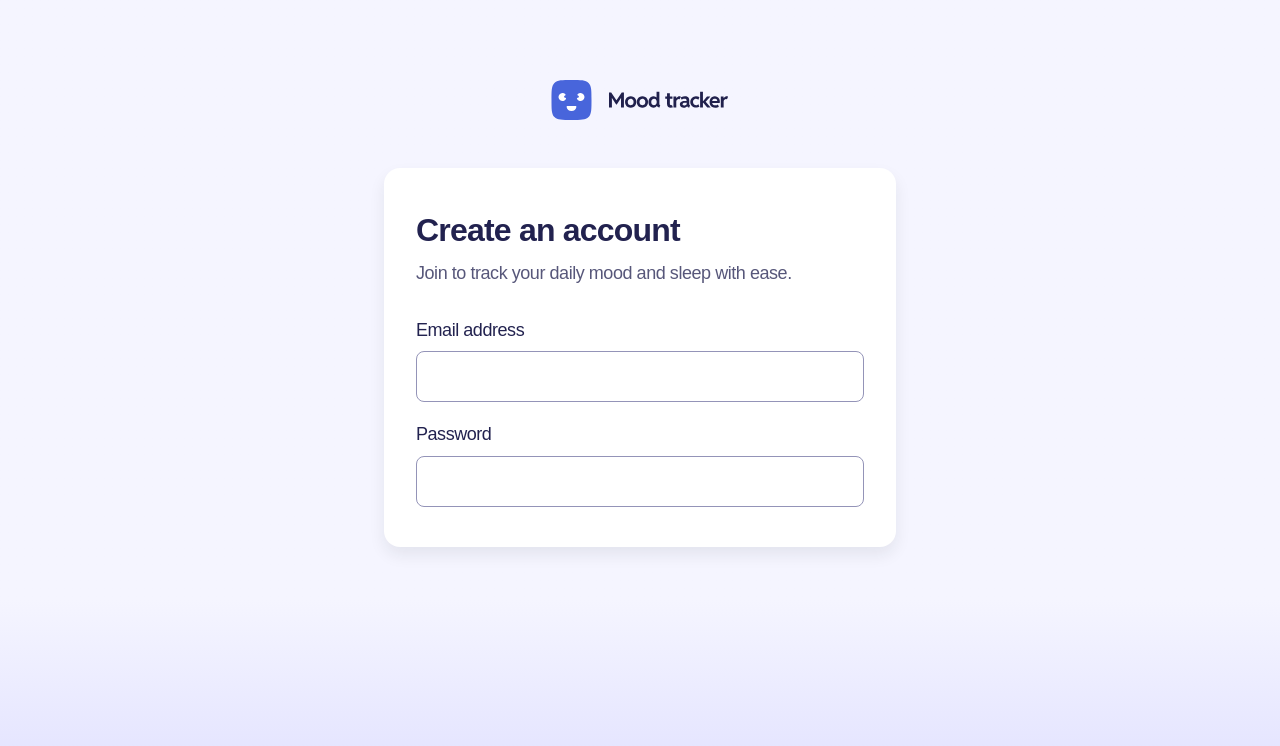
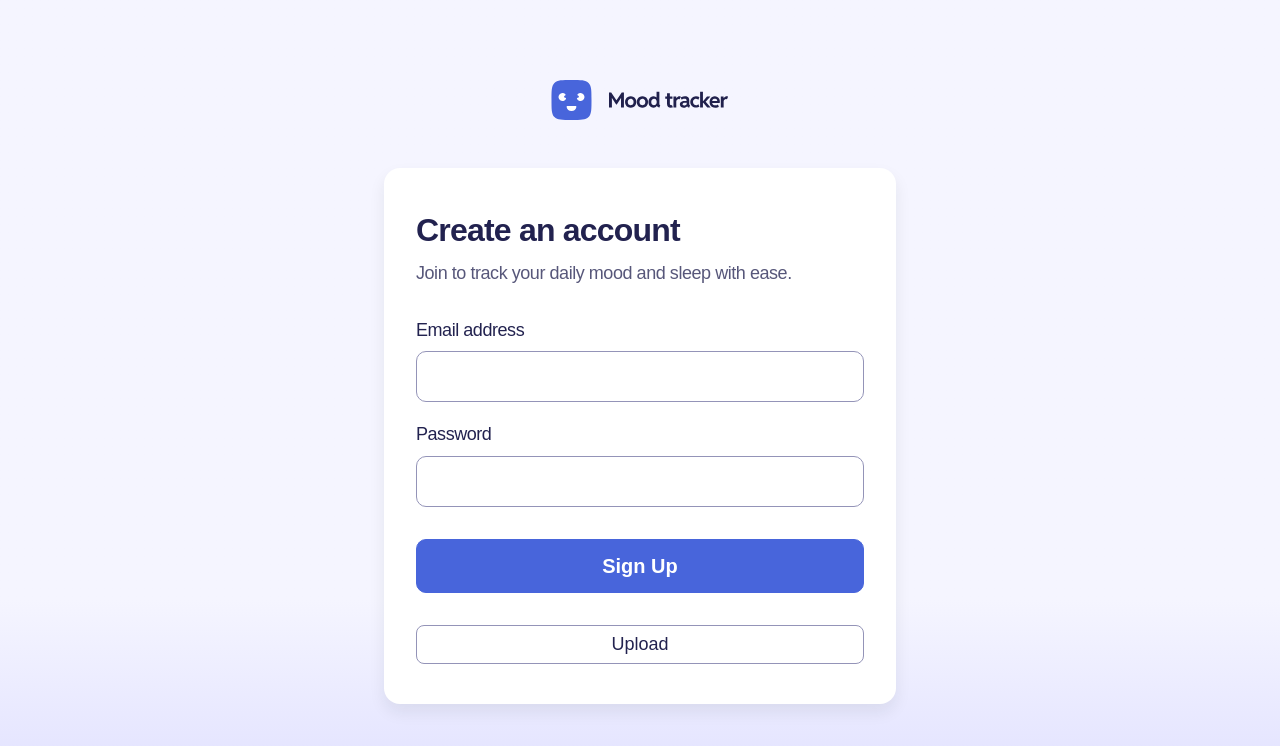
Before and after one commit to DarkstarXDD/mood-tracking-app, a Next.js app: page /signup in a window 1280 px wide. Shown: the top 746 px of the page. Built offline with nearby package versions, Linux system fonts and the light colour scheme; a web font is replaced by a local one.

Commit message:
style: button component with variants

```diff
--- a/package.json
+++ b/package.json
@@ -26,6 +26,7 @@
     "prettier": "3.5.3",
     "prettier-plugin-tailwindcss": "0.6.11",
     "tailwind-merge": "3.2.0",
+    "tailwind-variants": "1.0.0",
     "tailwindcss": "4.1.4",
     "typescript": "5.8.2"
   }
--- a/src/app/globals.css
+++ b/src/app/globals.css
@@ -20,6 +20,8 @@
   --leading-tight: 1.2;
   --leading-snug: 1.3;
   --leading-normal: 1.4;
+
+  --radius-xl: 0.625rem;
 
   --color-*: initial;
 
--- a/src/components/signup/SignUpForm.tsx
+++ b/src/components/signup/SignUpForm.tsx
@@ -1,3 +1,4 @@
+import Button from "@/components/ui/Button"
 import TextField from "@/components/ui/TextField"
 
 export default function SignUpForm() {
@@ -16,6 +17,9 @@ export default function SignUpForm() {
         <TextField label="Email address" />
         <TextField label="Password" />
       </div>
+
+      <Button>Sign Up</Button>
+      <Button variant="secondary">Upload</Button>
     </form>
   )
 }
--- /dev/null
+++ b/src/components/ui/Button.tsx
@@ -0,0 +1,26 @@
+import { tv } from "tailwind-variants"
+
+import type { ComponentProps } from "react"
+import type { VariantProps } from "tailwind-variants"
+
+const buttonStyles = tv({
+  base: "cursor-pointer border transition-colors outline-none focus-visible:ring-2",
+  variants: {
+    variant: {
+      primary:
+        "w-full rounded-xl border-blue-600 bg-blue-600 px-4 py-3 text-xl leading-normal font-semibold text-white ring-blue-600 ring-offset-2 ring-offset-white hover:border-blue-700 hover:bg-blue-700",
+      secondary:
+        "rounded-lg border-neutral-300 px-4 py-2 text-lg leading-tight font-medium text-neutral-900 ring-neutral-300 hover:border-neutral-900 hover:ring-neutral-900 focus-visible:ring-2",
+    },
+  },
+  defaultVariants: {
+    variant: "primary",
+  },
+})
+
+type ButtonVariants = VariantProps<typeof buttonStyles>
+type ButtonProps = ComponentProps<"button"> & ButtonVariants
+
+export default function Button({ children, variant }: ButtonProps) {
+  return <button className={buttonStyles({ variant })}>{children}</button>
+}
--- a/src/components/ui/Input.tsx
+++ b/src/components/ui/Input.tsx
@@ -10,7 +10,7 @@ export default function Input({
     <input
       {...props}
       className={cn(
-        "min-w-0 rounded-lg border border-neutral-300 px-4 py-3 text-lg leading-normal tracking-tight text-neutral-600 ring-blue-600 outline-none focus-visible:border-blue-600 focus-visible:ring-2",
+        "min-w-0 rounded-xl border border-neutral-300 px-4 py-3 text-lg leading-normal tracking-tight text-neutral-600 ring-blue-600 outline-none focus-visible:border-blue-600 focus-visible:ring-2",
         className
       )}
     />
```
Also changed, not shown: 2 other files (tests, documents, lock files or other folders).
